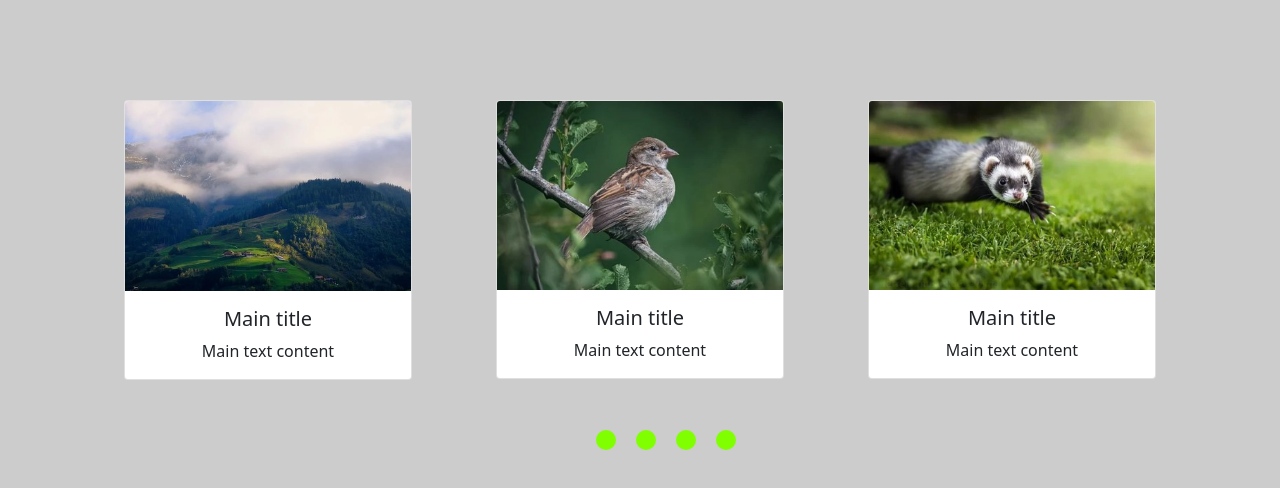
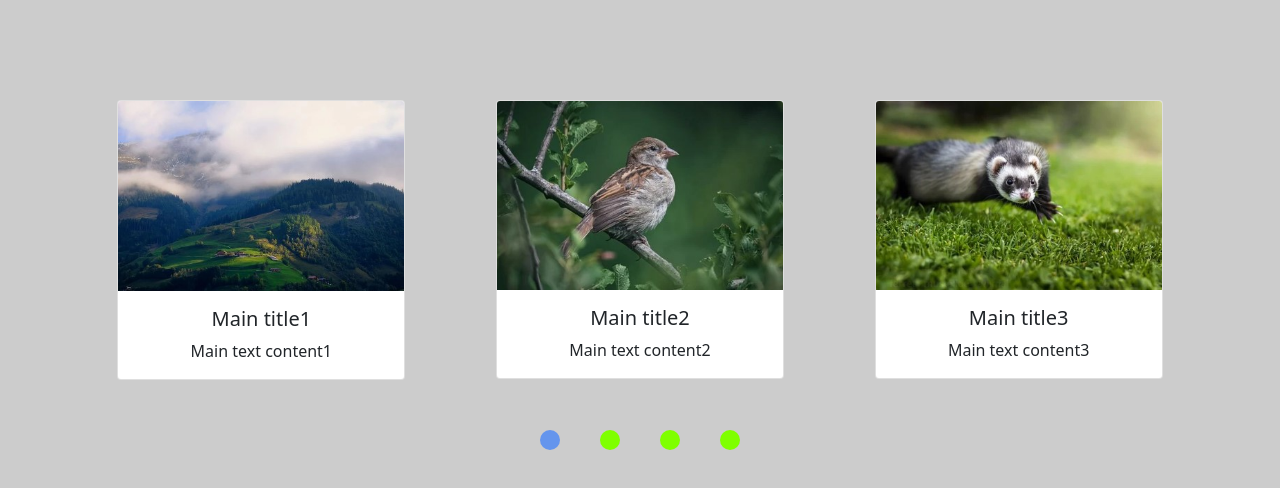
Before and after one commit to Alisher66/slider, a plain HTML site: page index.html in a window 1280 px wide. Drawn offline with nearby package versions, Linux system fonts and the light colour scheme.

Commit message:
slider finish

```diff
--- a/main.js
+++ b/main.js
@@ -1,16 +1,16 @@
 const images = [
-    { url: "./images/1.jpg", name: "Main title", description: "Main text content" },
-    { url: "./images/2.jpg", name: "Main title", description: "Main text content" },
-    { url: "./images/3.jpg", name: "Main title", description: "Main text content" },
-    { url: "./images/4.jpg", name: "Main title", description: "Main text content" },
-    { url: "./images/5.jpg", name: "Main title", description: "Main text content" },
-    { url: "./images/6.jpg", name: "Main title", description: "Main text content" },
-    { url: "./images/7.jpg", name: "Main title", description: "Main text content" },
-    { url: "./images/8.jpg", name: "Main title", description: "Main text content" },
-    { url: "./images/9.jpg", name: "Main title", description: "Main text content" },
-    { url: "./images/10.jpg", name: "Main title", description: "Main text content" },
-    { url: "./images/11.jpg", name: "Main title", description: "Main text content" },
-    { url: "./images/12.jpg", name: "Main title", description: "Main text content" },
+    { url: "./images/1.jpg", name: "Main title1", description: "Main text content1" },
+    { url: "./images/2.jpg", name: "Main title2", description: "Main text content2" },
+    { url: "./images/3.jpg", name: "Main title3", description: "Main text content3" },
+    { url: "./images/4.jpg", name: "Main title4", description: "Main text content4" },
+    { url: "./images/5.jpg", name: "Main title5", description: "Main text content5" },
+    { url: "./images/6.jpg", name: "Main title6", description: "Main text content6" },
+    { url: "./images/7.jpg", name: "Main title7", description: "Main text content7" },
+    { url: "./images/8.jpg", name: "Main title8", description: "Main text content8" },
+    { url: "./images/9.jpg", name: "Main title9", description: "Main text content9" },
+    { url: "./images/10.jpg", name: "Main title10", description: "Main text content10" },
+    { url: "./images/11.jpg", name: "Main title11", description: "Main text content11" },
+    { url: "./images/12.jpg", name: "Main title12", description: "Main text content12" },
 ];
 
 
@@ -22,32 +22,75 @@ class Slider {
         this.initElements();
     }
 
+    initElements() {
+        this.sliderContent = document.querySelector(".slider__wrap");
+    }
+
     addDots() {
         let dots = 0;
         if (this.images.length > 3) {
             dots = Math.ceil(this.images.length / 3);
-        } else return;
+        } else {
+            this.showSlider(0);
+            return
+        };
 
         const dotsContainer = document.createElement("div");
         dotsContainer.classList.add("dots");
         this.sliderContent.after(dotsContainer);
 
-        const dotsList = document.createElement("ul");
-        dotsList.classList.add("dots__list");
-        dotsContainer.prepend(dotsList);
+        this.dotsList = document.createElement("div");
+        this.dotsList.classList.add("dots__list");
+        dotsContainer.prepend(this.dotsList);
 
-        const dotsLi = [];
-        for(let i = 0; i < dots; i++){
-            dotsLi.push(`<li class="dots__item"></li>\n`);
+        const dotsLiArr = [];
+        for (let i = 0; i < dots; i++) {
+            dotsLiArr.push(`<a class="dots__item" data-index ="${i}"></a>\n`);
         }
+        this.dotsList.innerHTML = dotsLiArr.join("");
 
-        dotsList.innerHTML = dotsLi.join("");
+        this.dotsLi = document.querySelectorAll(".dots__item");
+
+        this.showSlider(0);
+        this.getActive(0);
+
+        this.dotsList.addEventListener("click", (e) => {
+            if (!e.target.matches("a")) return;
+            let index = e.target.dataset.index;
+            this.getActive(+index);
+            this.showSlider(+index);
+        })
 
     }
 
-    initElements() {
-        this.sliderContent = document.querySelector(".slider__wrap");
+    showSlider(index) {
+        const sliderArr = this.images.map((image, i) => {
+            if (index * 3 <= i && i < (index + 1) * 3)
+                return `
+                <div class="card" style="width: 18rem;">
+                    <img src="${image.url}" class="card-img-top" alt="${image.name}">
+                    <div class="card-body">
+                        <h5 class="card-title">${image.name}</h5>
+                        <p class="card-text">
+                            ${image.description}
+                        </p>
+                    </div>
+                </div>
+            `;
+        })
+        this.sliderContent.innerHTML = sliderArr.join("");
     }
+
+    getActive(index) {
+        this.dotsLi.forEach((li, i) =>{
+            if(index == i) {
+                li.classList.add("active");
+            } else {
+                li.classList.remove("active");
+            }
+        })
+    }
+
 }
 
 new Slider(images)
--- a/style.css
+++ b/style.css
@@ -7,6 +7,13 @@ body{
     justify-content: space-around;
     align-items: center;
     margin-top: 100px;
+}
+.card {
+
+
+}
+.card +.card{
+    margin-left: 20px;
 }
 .card-body{
     text-align: center;
@@ -22,22 +29,18 @@ body{
     list-style: none;
 }
 .dots__item{
-    position: relative;
+
     cursor: pointer;
 }
 .dots__item +.dots__item{
     margin-left: 40px;
 }
-.dots__item::after{
-    content: "";
-    position: absolute;
-    top: 0;
-    left: -50%;
+.dots__item{
     width: 20px;
     height: 20px;
     border-radius: 50%;
     background: chartreuse;
 }
-.dots__item.active::after {
+.dots__item.active {
     background:cornflowerblue !important;
 }
```
